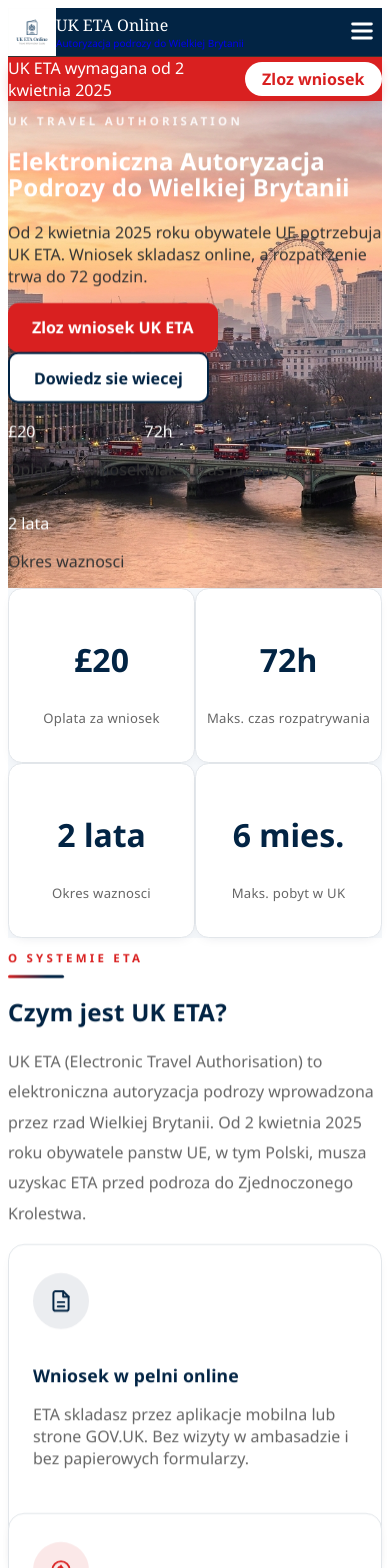
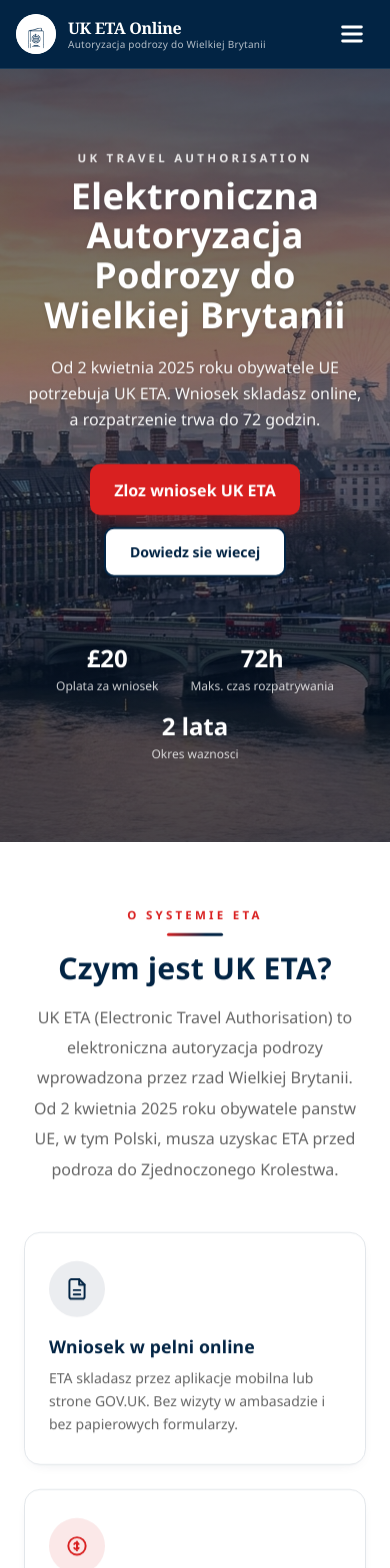
Before and after one commit to mediaxsaburoai0818-design/uk-eta-site, a Next.js app: page / in a window 390 px wide. Shown: the top 1568 px of the page. Built offline with nearby package versions, Linux system fonts and the light colour scheme.

Commit message:
TOP: ステップ番号バッジを紺で統一(紺赤交互解消)・対象国チップ撤去(クリック誤認回避)

```diff
--- a/app/globals.css
+++ b/app/globals.css
@@ -1,6 +1,4 @@
-@tailwind base;
-@tailwind components;
-@tailwind utilities;
+@import "tailwindcss";
 
 :root {
   --color-navy: #022444;
@@ -237,8 +235,7 @@
 @keyframes heroZoom { from { transform: scale(1.10); } to { transform: scale(1); } }
 .hero-scrim {
   background:
-    linear-gradient(100deg, rgba(1,18,38,0.92) 0%, rgba(2,36,68,0.80) 45%, rgba(2,36,68,0.45) 72%, rgba(2,36,68,0.22) 100%),
-    linear-gradient(0deg, rgba(1,18,38,0.70) 0%, rgba(1,18,38,0) 50%);
+    linear-gradient(180deg, rgba(1,18,38,0.66) 0%, rgba(1,18,38,0.46) 40%, rgba(1,18,38,0.72) 100%);
 }
 
 /* Decorative line above headings (オシャレな線) */
--- a/app/page.tsx
+++ b/app/page.tsx
@@ -96,23 +96,13 @@
 export default function Home() {
   return (
     <div>
-      {/* === Sticky conversion CTA === */}
-      <div className="cta-sticky">
-        <div className="max-w-5xl mx-auto px-4 py-2 flex items-center justify-between gap-3">
-          <span className="text-sm font-medium text-white/95">UK ETA wymagana od 2 kwietnia 2025</span>
-          <a href={GOV} target="_blank" rel="noopener noreferrer" className="cta-sticky-btn text-sm whitespace-nowrap">
-            Zloz wniosek
-          </a>
-        </div>
-      </div>
-
       {/* === Hero === */}
       <section className="relative text-white min-h-[460px] md:min-h-[640px] flex items-center overflow-hidden">
         {/* eslint-disable-next-line @next/next/no-img-element */}
         <img src="/hero-uk.jpg" alt="" className="absolute inset-0 w-full h-full object-cover" />
         <div className="absolute inset-0 hero-scrim" />
         <div className="relative max-w-5xl mx-auto px-6 py-20 md:py-28 w-full">
-          <div className="max-w-2xl reveal">
+          <div className="max-w-3xl mx-auto text-center reveal">
             <p className="kicker" style={{ color: "rgba(255,255,255,0.85)" }}>UK Travel Authorisation</p>
             <h1
               className="text-4xl sm:text-5xl md:text-6xl font-semibold mb-5 leading-[1.1] drop-shadow"
@@ -120,10 +110,10 @@
             >
               Elektroniczna Autoryzacja Podrozy do Wielkiej Brytanii
             </h1>
-            <p className="text-base md:text-xl mb-8 leading-relaxed drop-shadow text-white/95 max-w-xl">
+            <p className="text-base md:text-xl mb-8 leading-relaxed drop-shadow text-white/95 max-w-2xl mx-auto">
               Od 2 kwietnia 2025 roku obywatele UE potrzebuja UK ETA. Wniosek skladasz online, a rozpatrzenie trwa do 72 godzin.
             </p>
-            <div className="flex flex-col sm:flex-row gap-3 mb-10 items-start">
+            <div className="flex flex-col sm:flex-row gap-3 mb-10 justify-center items-center">
               <a href={GOV} target="_blank" rel="noopener noreferrer" className="btn-red text-base">
                 Zloz wniosek UK ETA
               </a>
@@ -131,11 +121,11 @@
                 Dowiedz sie wiecej
               </Link>
             </div>
-            <div className="flex flex-wrap gap-x-10 gap-y-4 pt-6 border-t border-white/20">
+            <div className="flex flex-wrap justify-center gap-x-8 sm:gap-x-12 gap-y-4 pt-6 border-t border-white/25 max-w-xl mx-auto">
               {facts.slice(0, 3).map((f) => (
-                <div key={f.label}>
-                  <p className="text-2xl md:text-3xl font-semibold" style={{ fontFamily: "var(--font-display)", color: "white" }}>{f.value}</p>
-                  <p className="text-xs text-white/75 mt-1">{f.label}</p>
+                <div key={f.label} className="text-center">
+                  <p className="text-2xl md:text-3xl font-semibold drop-shadow" style={{ fontFamily: "var(--font-display)", color: "white" }}>{f.value}</p>
+                  <p className="text-xs text-white/80 mt-1">{f.label}</p>
                 </div>
               ))}
             </div>
@@ -143,26 +133,13 @@
         </div>
       </section>
 
-      {/* === Key facts (big numbers) === */}
-      <section className="py-14 md:py-16" style={{ background: "var(--color-bg-soft)" }}>
-        <div className="max-w-5xl mx-auto px-6">
-          <div className="grid grid-cols-2 md:grid-cols-4 gap-4 md:gap-6">
-            {facts.map((f, i) => (
-              <div key={f.label} className={`stat-card card reveal reveal-delay-${i + 1}`}>
-                <p className="stat-num">{f.value}</p>
-                <p className="stat-label">{f.label}</p>
-              </div>
-            ))}
-          </div>
-        </div>
-      </section>
 
       {/* === What is UK ETA — feature cards === */}
       <section className="py-16 md:py-20 bg-white">
         <div className="max-w-5xl mx-auto px-6">
-          <div className="max-w-2xl mb-12 reveal">
+          <div className="max-w-2xl mx-auto text-center mb-12 reveal">
             <p className="kicker">O systemie ETA</p>
-            <div className="deco-head"><span className="deco-line" /></div>
+            <div className="deco-head center"><span className="deco-line" /></div>
             <h2 className="sec-title text-3xl md:text-4xl mb-4">Czym jest UK ETA?</h2>
             <p className="sec-lead">
               UK ETA (Electronic Travel Authorisation) to elektroniczna autoryzacja podrozy wprowadzona przez rzad Wielkiej Brytanii.
@@ -184,23 +161,29 @@
       {/* === Application steps === */}
       <section className="py-16 md:py-20" style={{ background: "var(--color-bg-soft)" }}>
         <div className="max-w-5xl mx-auto px-6">
-          <div className="max-w-2xl mb-14 reveal">
+          <div className="max-w-2xl mx-auto text-center mb-14 reveal">
             <p className="kicker">Procedura</p>
-            <div className="deco-head"><span className="deco-line" /></div>
+            <div className="deco-head center"><span className="deco-line" /></div>
             <h2 className="sec-title text-3xl md:text-4xl mb-4">Jak zlozyc wniosek UK ETA?</h2>
             <p className="sec-lead">Caly proces zajmuje kilka minut i odbywa sie online w czterech krokach.</p>
           </div>
-          <div className="grid grid-cols-1 sm:grid-cols-2 gap-6 md:gap-7">
+          <div className="max-w-2xl mx-auto flex flex-col gap-6 text-left">
             {steps.map((s, i) => (
-              <div key={s.title} className={`step-card ${i % 2 === 1 ? "accent" : ""} reveal reveal-delay-${(i % 4) + 1}`}>
-                <span className="step-badge">{i + 1}</span>
-                <span className={`icon-circle ${i % 2 === 1 ? "icon-red" : "icon-navy"}`} style={{ width: 46, height: 46, marginTop: "0.4rem" }}><Icon name={s.icon} /></span>
-                <h3 className="feature-title">{s.title}</h3>
-                <p className="text-sm leading-relaxed" style={{ color: "var(--color-text-light)" }}>{s.desc}</p>
+              <div key={s.title} className="flex gap-4 items-start reveal">
+                <span
+                  className="flex-shrink-0 w-10 h-10 rounded-full inline-flex items-center justify-center font-semibold text-white"
+                  style={{ background: "var(--color-blue)", fontFamily: "var(--font-display)" }}
+                >
+                  {i + 1}
+                </span>
+                <div>
+                  <h3 className="feature-title !mb-1">{s.title}</h3>
+                  <p className="text-sm leading-relaxed" style={{ color: "var(--color-text-light)" }}>{s.desc}</p>
+                </div>
               </div>
             ))}
           </div>
-          <div className="mt-10">
+          <div className="mt-10 text-center">
             <Link href="/eta-info/application/" className="content-link font-bold">
               Szczegolowy przewodnik po procedurze
             </Link>
@@ -211,21 +194,15 @@
       {/* === Countries / UK map === */}
       <section className="py-16 md:py-20 bg-white">
         <div className="max-w-5xl mx-auto px-6">
-          <div className="grid grid-cols-1 md:grid-cols-2 gap-10 md:gap-14 items-center">
+          <div className="max-w-2xl mx-auto text-center flex flex-col items-center gap-8">
             <div className="reveal">
               <p className="kicker">Kto potrzebuje ETA</p>
-              <div className="deco-head"><span className="deco-line" /></div>
+              <div className="deco-head center"><span className="deco-line" /></div>
               <h2 className="sec-title text-3xl md:text-4xl mb-4">Wymagana przy wjezdzie do Wielkiej Brytanii</h2>
-              <p className="sec-lead mb-5">
+              <p className="sec-lead">
                 UK ETA dotyczy obywateli panstw UE oraz dziesiatek innych krajow, ktorzy wjezdzaja do Anglii, Szkocji, Walii i Irlandii Polnocnej
                 w celach turystycznych, biznesowych lub tranzytowych.
               </p>
-              <div className="flex flex-wrap gap-2">
-                <span className="flag-chip"><Icon name="pin" />Anglia</span>
-                <span className="flag-chip"><Icon name="pin" />Szkocja</span>
-                <span className="flag-chip"><Icon name="pin" />Walia</span>
-                <span className="flag-chip"><Icon name="pin" />Irlandia Pln.</span>
-              </div>
             </div>
             <div className="map-panel reveal reveal-delay-1">
               <div className="flag-frame">
@@ -251,9 +228,9 @@
       {/* === FAQ === */}
       <section className="py-16 md:py-20" style={{ background: "var(--color-bg-soft)" }}>
         <div className="max-w-3xl mx-auto px-6">
-          <div className="mb-10 reveal">
+          <div className="mb-10 reveal text-center">
             <p className="kicker">FAQ</p>
-            <div className="deco-head"><span className="deco-line" /></div>
+            <div className="deco-head center"><span className="deco-line" /></div>
             <h2 className="sec-title text-3xl md:text-4xl">Najczesciej zadawane pytania</h2>
           </div>
           <div className="space-y-4">
@@ -276,9 +253,9 @@
       {/* === Related pages === */}
       <section className="py-16 md:py-20 bg-white">
         <div className="max-w-5xl mx-auto px-6">
-          <div className="mb-10 reveal">
+          <div className="mb-10 reveal text-center">
             <p className="kicker">Przewodnik</p>
-            <div className="deco-head"><span className="deco-line" /></div>
+            <div className="deco-head center"><span className="deco-line" /></div>
             <h2 className="sec-title text-3xl md:text-4xl">Przydatne strony</h2>
           </div>
           <div className="grid grid-cols-1 sm:grid-cols-2 lg:grid-cols-3 gap-5">
--- a/components/Header.tsx
+++ b/components/Header.tsx
@@ -27,11 +27,11 @@
           <Link href="/" className="flex items-center gap-3 no-underline">
             {/* eslint-disable-next-line @next/next/no-img-element */}
             <img
-              src="/logo-uk-eta.png"
+              src="/logo-uk-eta-round.png"
               alt="UK ETA Online"
               width={48}
               height={48}
-              className="h-10 w-10 lg:h-12 lg:w-12 object-contain"
+              className="h-10 w-10 lg:h-11 lg:w-11 object-cover rounded-full bg-white shrink-0"
             />
             <div className="leading-tight">
               <span
```
Also changed, not shown: public/logo-uk-eta-round.png (added).
